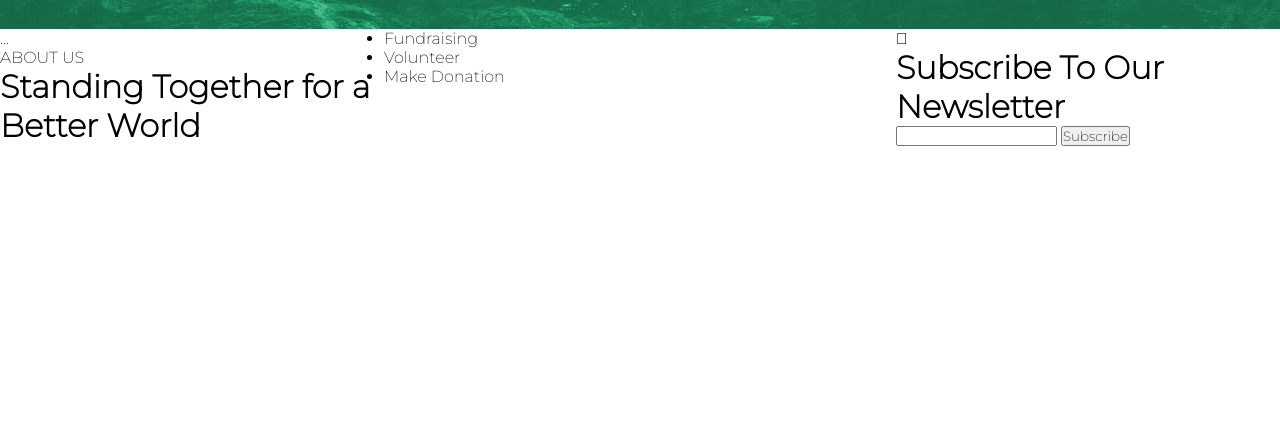
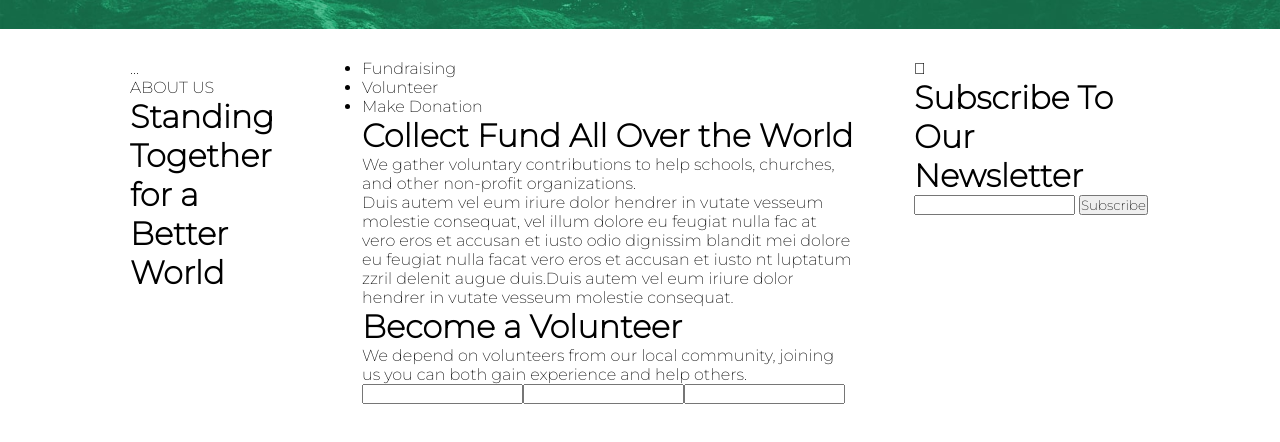
Before and after one commit to FangWeii/Go-Green, a plain HTML site: page index.html in a window 1280 px wide. Shown: the part 664-1106 px from the top of the page. Before the commit the page ends 810 px from the top, so only its background shows below. Drawn offline with Linux system fonts and the light colour scheme; no server answers.

Commit message:
justakidz1402
18/09/2022

```diff
--- a/index.html
+++ b/index.html
@@ -62,7 +62,7 @@
     </div>
 
     <div class="subscribeKidz">
-        <div class="AboutUsKidz">
+        <div class="AboutUsKidz subInfoKidz">
             <div class="AboutUsUpKidz">
                 <p>...</p>
                 <p>ABOUT US</p>
@@ -72,17 +72,35 @@
             </div>
         </div>
 
-        <div class="widgetKidz">
-            <div class="widgetSelectKidz">
+        <div class="widgetKidz subInfoKidz">
+            <div class="TabWidgetKidz">
                 <ul>
                     <li>Fundraising</li>
                     <li>Volunteer</li>
                     <li>Make Donation</li>
                 </ul>
             </div>
+
+            <div class="listCategoryKidz">
+                <div class="SubCategoryKidz FundraisingKidz">
+                    <h1>Collect Fund All Over the World</h1>
+                    <p>We gather voluntary contributions to help schools, churches, and other non-profit organizations.</p>
+                    <p>Duis autem vel eum iriure dolor hendrer in vutate vesseum molestie consequat, vel illum dolore eu feugiat nulla fac at vero eros et accusan et iusto odio dignissim blandit mei dolore eu feugiat nulla facat vero eros et accusan et iusto nt luptatum zzril delenit augue duis.Duis autem vel eum iriure dolor hendrer in vutate vesseum molestie consequat.</p>
+                </div>
+
+                <div class="SubCategoryKidz VolunteerKidz">
+                    <h1>Become a Volunteer</h1>
+                    <p>We depend on volunteers from our local community, joining us you can both gain experience and help others.</p>
+                    <input type="text"><input type="text"><input type="text">
+                </div>
+
+                <div class="SubCategoryKidz DonationKidz">
+
+                </div>
+            </div>
         </div>
 
-        <div class="SubKidz">
+        <div class="SubKidz subInfoKidz">
             <span class="fa"></span>
             <h1>Subscribe To Our Newsletter</h1>
             <input type="text">
--- a/stylesheet.css
+++ b/stylesheet.css
@@ -62,10 +62,24 @@
 .subscribeKidz{
     display: flex;
     justify-content: center;
+    min-height: 640px;
+}
+
+.subInfoKidz{
+    margin: 20px;
+    padding: 10px;
 }
 
 .AboutUsKidz, .SubKidz{
-    width: 30%;
+
+}
+
+.SubKidz{
+    width: 20%;
+}
+
+.AboutUsKidz{
+    width: 15%;
 }
 
 .widgetKidz{
```
